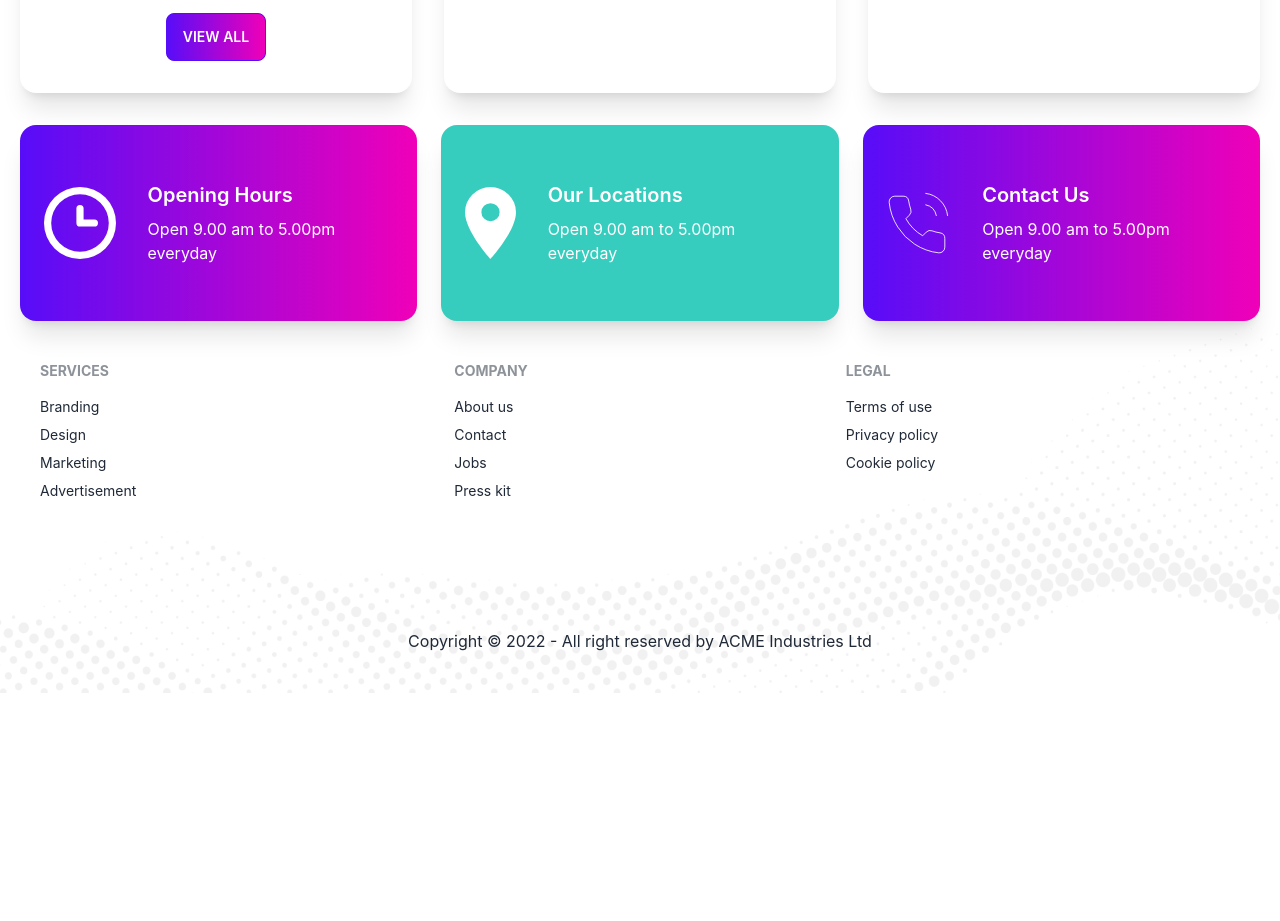
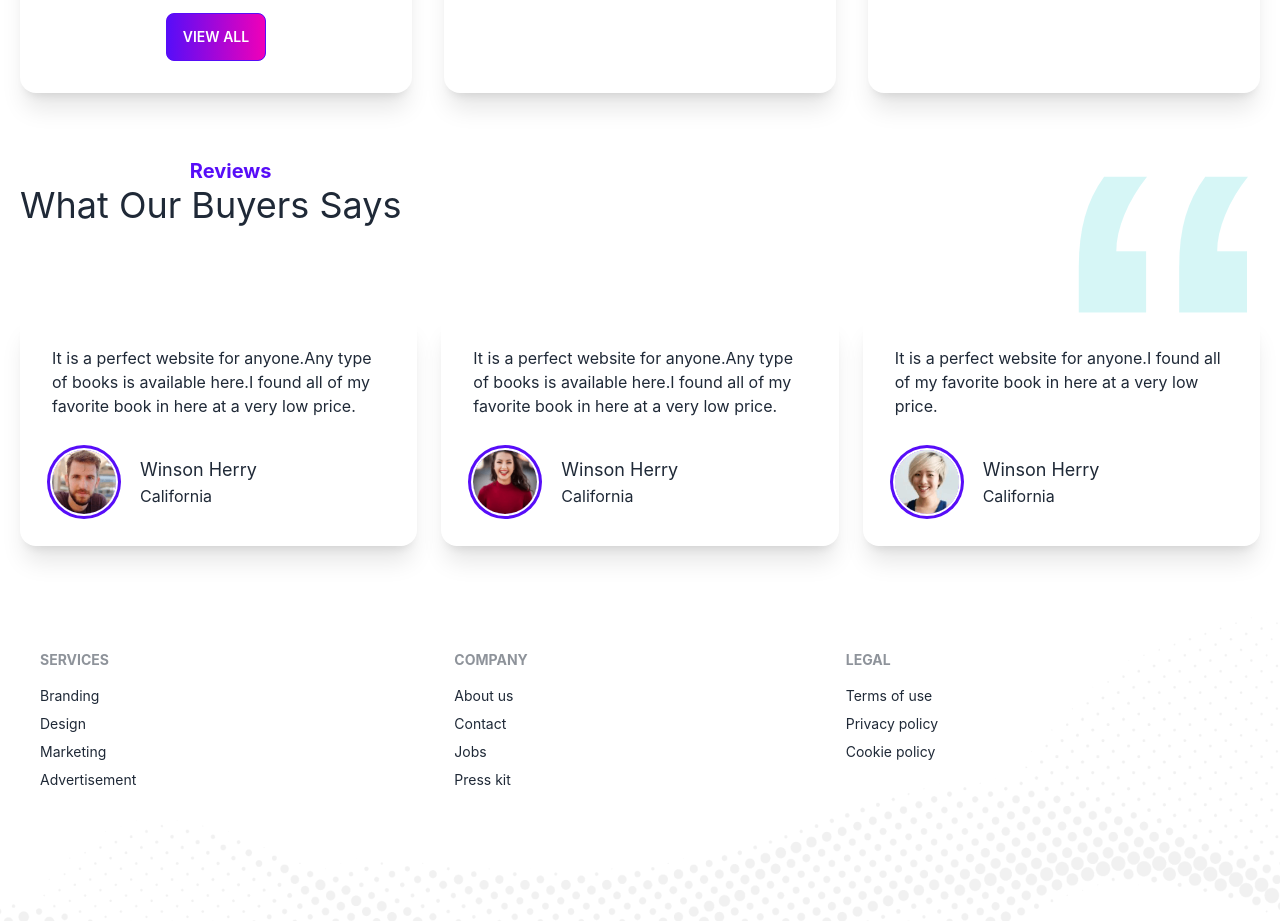
Before and after one commit to zarrin-tasnim/The-BookSeller-client-side, a React (Create React App) app: page / in a window 1280 px wide. Shown: the part 1188-2109 px from the top of the page. Before the commit the page ends 1881 px from the top, so only its background shows below. Built offline with nearby package versions, Linux system fonts and the light colour scheme; no server answers.

Commit message:
review section added

```diff
--- a/src/Pages/Home/Home/Home.js
+++ b/src/Pages/Home/Home/Home.js
@@ -1,9 +1,7 @@
 import React from 'react';
 import Banner from '../Banner/Banner';
 import Category from '../Category/Category';
-import InfoCards from '../InfoCards/InfoCards';
-import MakeAppointment from '../MakeAppointment/MakeAppointment';
-import Services from '../Services/Services';
+// import MakeAppointment from '../MakeAppointment/MakeAppointment';
 import Testimonial from '../Testimonial/Testimonial';
 
 const Home = () => {
@@ -11,7 +9,7 @@ const Home = () => {
         <div className='mx-5'>
             <Banner></Banner>
             <Category></Category>
-            <InfoCards></InfoCards>
+            <Testimonial></Testimonial>
         </div>
     );
 };
--- a/src/Pages/Home/InfoCards/InfoCard.js
+++ /dev/null
@@ -1,18 +0,0 @@
-import React from 'react';
-
-const InfoCard = ({ card }) => {
-    const { name, description, icon, bgClass } = card;
-    return (
-        <div className={`card text-white p-6 md:card-side shadow-xl ${bgClass}`}>
-            <figure>
-                <img src={icon} alt="Movie" />
-            </figure>
-            <div className="card-body">
-                <h2 className="card-title">{name}</h2>
-                <p>{description}</p>
-            </div>
-        </div>
-    );
-};
-
-export default InfoCard;
--- a/src/Pages/Home/InfoCards/InfoCards.js
+++ /dev/null
@@ -1,45 +0,0 @@
-import React from 'react';
-import clock from '../../../assets/icons/clock.svg';
-import marker from '../../../assets/icons/marker.svg';
-import phone from '../../../assets/icons/phone.svg';
-import InfoCard from './InfoCard';
-
-const InfoCards = () => {
-
-    const cardData = [
-        {
-            id: 1,
-            name: 'Opening Hours',
-            description: 'Open 9.00 am to 5.00pm everyday',
-            icon: clock,
-            bgClass: 'bg-gradient-to-r from-primary to-secondary'
-        },
-        {
-            id: 2,
-            name: 'Our Locations',
-            description: 'Open 9.00 am to 5.00pm everyday',
-            icon: marker,
-            bgClass: 'bg-accent'
-        },
-        {
-            id: 3,
-            name: 'Contact Us',
-            description: 'Open 9.00 am to 5.00pm everyday',
-            icon: phone,
-            bgClass: 'bg-gradient-to-r from-primary to-secondary'
-        },
-    ]
-
-    return (
-        <div className='grid mt-8 gap-6 grid-cols-1 md:grid-cols-2 lg:grid-cols-3'>
-            {
-                cardData.map(card => <InfoCard
-                    key={card.id}
-                    card={card}
-                ></InfoCard>)
-            }
-        </div>
-    );
-};
-
-export default InfoCards;
--- a/src/Pages/Home/Services/Service.js
+++ /dev/null
@@ -1,18 +0,0 @@
-import React from 'react';
-
-const Service = ({service}) => {
-    const {name, description , img} = service;
-    return (
-        <div className="card bg-base-100 shadow-xl">
-            <figure className="px-10 pt-10">
-                <img src={img} alt="Shoes" className="rounded-xl" />
-            </figure>
-            <div className="card-body items-center text-center">
-                <h2 className="card-title">{name}</h2>
-                <p>{description}</p>
-            </div>
-        </div>
-    );
-};
-
-export default Service;
--- a/src/Pages/Home/Services/Services.js
+++ /dev/null
@@ -1,48 +0,0 @@
-import React from 'react';
-import fluoride from '../../../assets/images/fluoride.png'
-import cavity from '../../../assets/images/cavity.png'
-import whitening from '../../../assets/images/whitening.png'
-import Service from './Service';
-
-const Services = () => {
-
-    const servicesData = [
-        {
-            id: 1,
-            name: 'Fluoride Treatment',
-            description: 'Lorem Ipsum is simply dummy printing and typesetting indust Ipsum has been the',
-            img: fluoride
-        },
-        {
-            id: 2,
-            name: 'Cavity Filling',
-            description: 'Lorem Ipsum is simply dummy printing and typesetting indust Ipsum has been the',
-            img: cavity
-        },
-        {
-            id: 3,
-            name: 'Teeth Whitening',
-            description: 'Lorem Ipsum is simply dummy printing and typesetting indust Ipsum has been the',
-            img: whitening
-        },
-    ]
-
-    return (
-        <div className='mt-16'>
-            <div className='text-center'>
-                <h3 className='text-xl font-bold text-primary uppercase'>Our Services</h3>
-                <h2 className='text-3xl'>Services We Provide</h2>
-            </div>
-            <div className='grid gap-8 grid-cols-1 md:grid-cols-2 lg:grid-cols-3'>
-                {
-                    servicesData.map(service => <Service
-                        key={service.id}
-                        service={service}
-                    ></Service>)
-                }
-            </div>
-        </div>
-    );
-};
-
-export default Services;
--- a/src/Pages/Home/Testimonial/Testimonial.js
+++ b/src/Pages/Home/Testimonial/Testimonial.js
@@ -13,21 +13,21 @@ const Testimonial = () => {
             _id: 1,
             name: 'Winson Herry',
             img: people1,
-            review: 'It is a long established fact that by the readable content of a lot layout. The point of using Lorem a more-or-less normal distribu to using Content here, content',
+            review: 'It is a perfect website for anyone.Any type of books is available here.I found all of my favorite book in here at a very low price.',
             location: 'California'
         },
         {
             _id: 2,
             name: 'Winson Herry',
             img: people2,
-            review: 'It is a long established fact that by the readable content of a lot layout. The point of using Lorem a more-or-less normal distribu to using Content here, content',
+            review: 'It is a perfect website for anyone.Any type of books is available here.I found all of my favorite book in here at a very low price.',
             location: 'California'
         },
         {
             _id: 3,
             name: 'Winson Herry',
             img: people3,
-            review: 'It is a long established fact that by the readable content of a lot layout. The point of using Lorem a more-or-less normal distribu to using Content here, content',
+            review: 'It is a perfect website for anyone.I found all of my favorite book in here at a very low price.',
             location: 'California'
         },
     ]
```
